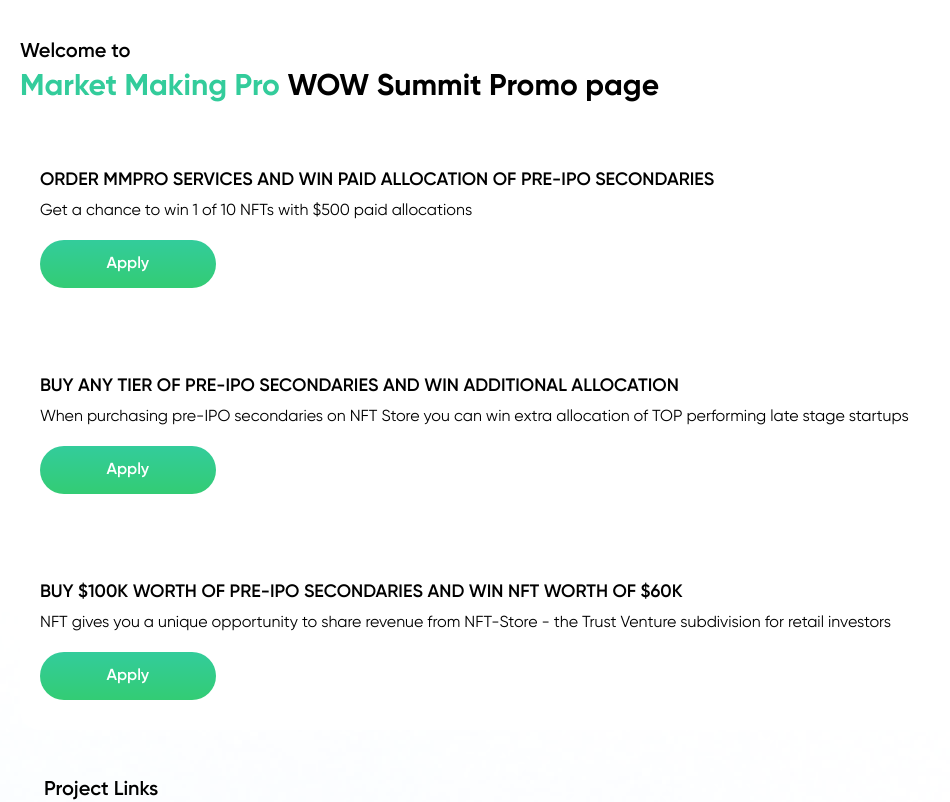
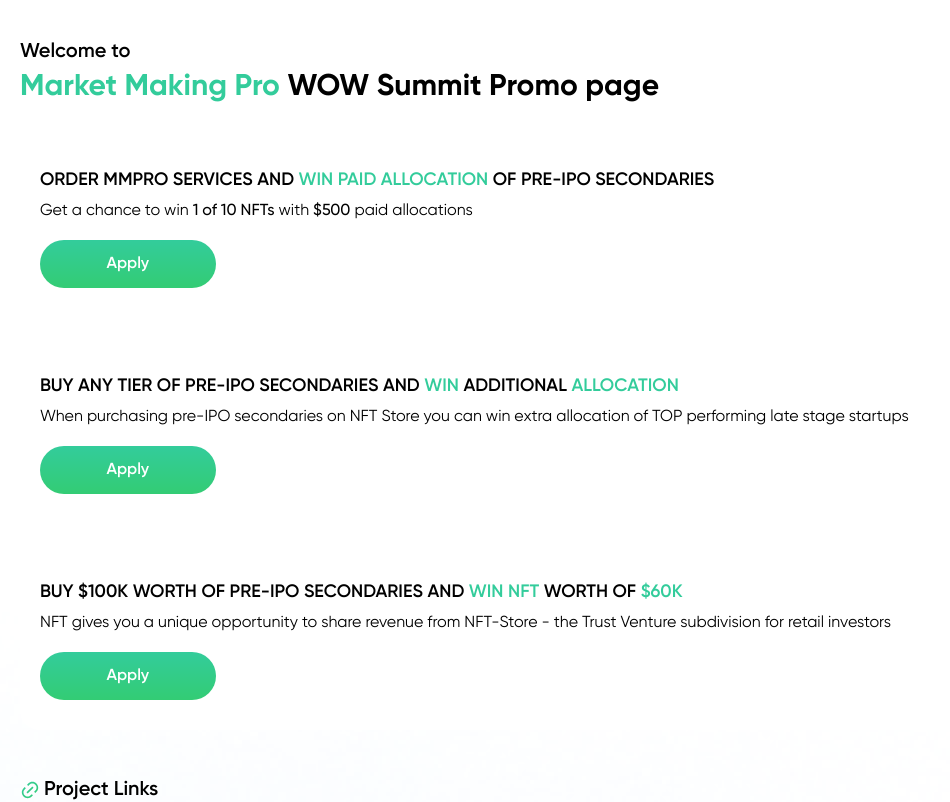
Before and after one commit to GeorgeDeyneka/MMPRO_layout, a Nuxt app: page / in a window 1280 px wide. Shown: the top 802 px of the page, without its empty margins (0-950 px from the left). Built offline with nearby package versions, Linux system fonts and the light colour scheme.

Commit message:
Fix card components

```diff
--- a/assets/scss/style.scss
+++ b/assets/scss/style.scss
@@ -1,11 +1,21 @@
 @import "./reset.scss";
+@import "./variables.scss";
 @import "./typography.scss";
-@import "./variables.scss";
 
 body {
   font-family: Gilroy;
 }
 
-.green-span {
-  color: var(--green-gradient-from);
+.card {
+  background-color: var(--white);
+  border-radius: 20px;
+  padding: 28px 20px 20px;
+
+  &__subtitle {
+    text-transform: uppercase;
+  }
+
+  &__paragraph {
+    padding: 9px 0;
+  }
 }
--- a/assets/scss/typography.scss
+++ b/assets/scss/typography.scss
@@ -59,3 +59,11 @@
   font-weight: 600;
   line-height: 150%;
 }
+
+.p-strong {
+  font-weight: 500;
+}
+
+.green-span {
+  color: var(--green-gradient-from);
+}
--- a/components/TheCard.vue
+++ /dev/null
@@ -1,47 +0,0 @@
-<script setup lang="ts">
-export interface CardData {
-  title: string;
-  text: string;
-  routeTo: string;
-}
-
-const router = useRouter();
-const props = defineProps<{
-  cardData: CardData;
-}>();
-
-const redirect = (route: string) => router.push(route);
-</script>
-
-<template>
-  <li class="card">
-    <h4 class="card__subtitle">
-      {{ cardData.title }}
-    </h4>
-
-    <p class="card__paragraph">
-      {{ cardData.text }}
-    </p>
-
-    <TheButton
-      text="Apply"
-      @click="cardData.routeTo ? redirect(cardData.routeTo) : null"
-    />
-  </li>
-</template>
-
-<style lang="scss" scoped>
-.card {
-  background-color: var(--white);
-  border-radius: 20px;
-  padding: 28px 20px 20px;
-
-  &__subtitle {
-    text-transform: uppercase;
-  }
-
-  &__paragraph {
-    padding: 9px 0;
-  }
-}
-</style>
--- /dev/null
+++ b/components/cards/TheBecomeCard.vue
@@ -0,0 +1,25 @@
+<script lang="ts" setup>
+const router = useRouter();
+
+const redirect = (route: string) => router.push(route);
+</script>
+
+<template>
+  <li class="card">
+    <h4 class="card__subtitle">
+      Buy $100K worth of pre-IPO secondaries and
+      <span class="green-span"> win NFT </span>
+      worth of
+      <span class="green-span"> $60K </span>
+    </h4>
+
+    <p class="card__paragraph">
+      NFT gives you a unique opportunity to share revenue from NFT-Store - the
+      Trust Venture subdivision for retail investors
+    </p>
+
+    <TheButton text="Apply" @click="redirect('/become')" />
+  </li>
+</template>
+
+<style lang="scss" scoped></style>
--- /dev/null
+++ b/components/cards/TheBuyCard.vue
@@ -0,0 +1,25 @@
+<script lang="ts" setup>
+const router = useRouter();
+
+const redirect = (route: string) => router.push(route);
+</script>
+
+<template>
+  <li class="card">
+    <h4 class="card__subtitle">
+      Buy any tier of pre-IPO secondaries and
+      <span class="green-span"> win </span>
+      additional
+      <span class="green-span"> allocation </span>
+    </h4>
+
+    <p class="card__paragraph">
+      When purchasing pre-IPO secondaries on NFT Store you can win extra
+      allocation of TOP performing late stage startups
+    </p>
+
+    <TheButton text="Apply" @click="redirect('/buy')" />
+  </li>
+</template>
+
+<style lang="scss" scoped></style>
--- /dev/null
+++ b/components/cards/TheOrderCard.vue
@@ -0,0 +1,27 @@
+<script lang="ts" setup>
+const router = useRouter();
+
+const redirect = (route: string) => router.push(route);
+</script>
+
+<template>
+  <li class="card">
+    <h4 class="card__subtitle">
+      Order MMPro services and
+      <span class="green-span"> win paid allocation </span>
+      of pre-IPO secondaries
+    </h4>
+
+    <p class="card__paragraph">
+      Get a chance to win
+      <strong class="p-strong"> 1 of 10 NFTs </strong>
+      with
+      <strong class="p-strong"> $500 </strong>
+      paid allocations
+    </p>
+
+    <TheButton text="Apply" @click="redirect('/order')" />
+  </li>
+</template>
+
+<style lang="scss" scoped></style>
--- /dev/null
+++ b/components/icons/TheIconLink.vue
@@ -0,0 +1,33 @@
+<template>
+  <svg
+    class="icon"
+    viewBox="0 0 20 20"
+    xmlns="http://www.w3.org/2000/svg"
+  >
+    <path
+      d="M15.3034 12.9467L14.125 11.7667L15.3034 10.5883C15.6931 10.202 16.0026 9.74258 16.2143 9.23633C16.4259 8.73008 16.5355 8.18701 16.5367 7.6383C16.5379 7.08959 16.4307 6.54605 16.2213 6.03888C16.0118 5.53171 15.7043 5.0709 15.3163 4.6829C14.9283 4.2949 14.4675 3.98736 13.9603 3.77794C13.4531 3.56851 12.9096 3.46132 12.3609 3.46252C11.8122 3.46372 11.2691 3.57329 10.7629 3.78494C10.2566 3.99658 9.79716 4.30614 9.41086 4.69583L8.23253 5.875L7.05336 4.69666L8.23336 3.51833C9.32738 2.42431 10.8112 1.8097 12.3584 1.8097C13.9055 1.8097 15.3893 2.42431 16.4834 3.51833C17.5774 4.61235 18.192 6.09616 18.192 7.64333C18.192 9.19051 17.5774 10.6743 16.4834 11.7683L15.3034 12.9467ZM12.9467 15.3033L11.7675 16.4817C10.6735 17.5757 9.18971 18.1903 7.64253 18.1903C6.09536 18.1903 4.61155 17.5757 3.51753 16.4817C2.42351 15.3876 1.8089 13.9038 1.8089 12.3567C1.8089 10.8095 2.42351 9.32568 3.51753 8.23166L4.6967 7.05333L5.87503 8.23333L4.6967 9.41166C4.307 9.79796 3.99745 10.2574 3.7858 10.7637C3.57416 11.2699 3.46459 11.813 3.46339 12.3617C3.46219 12.9104 3.56937 13.4539 3.7788 13.9611C3.98823 14.4683 4.29577 14.9291 4.68377 15.3171C5.07176 15.7051 5.53257 16.0126 6.03974 16.2221C6.54692 16.4315 7.09046 16.5387 7.63917 16.5375C8.18788 16.5363 8.73094 16.4267 9.23719 16.2151C9.74344 16.0034 10.2029 15.6939 10.5892 15.3042L11.7675 14.1258L12.9467 15.3033ZM12.3567 6.46416L13.5359 7.64333L7.64336 13.535L6.4642 12.3567L12.3567 6.46416Z"
+      fill="url(#paint0_linear_650_465)"
+    />
+    <defs>
+      <linearGradient
+        id="paint0_linear_650_465"
+        x1="1.8089"
+        y1="1.8097"
+        x2="18.1895"
+        y2="18.1928"
+        gradientUnits="userSpaceOnUse"
+      >
+        <stop stop-color="#33CC9B" />
+        <stop offset="1" stop-color="#33CC74" />
+      </linearGradient>
+    </defs>
+  </svg>
+</template>
+
+<style lang="scss" scoped>
+.icon {
+  width: 20px;
+  height: 20px;
+  fill: none;
+}
+</style>
--- a/pages/index.vue
+++ b/pages/index.vue
@@ -1,22 +1,5 @@
 <script setup lang="ts">
-const cardsData = [
-  {
-    title:
-      "Order MMPro services and win paid allocation of pre-IPO secondaries",
-    text: "Get a chance to win 1 of 10 NFTs with $500 paid allocations",
-    routeTo: "/order",
-  },
-  {
-    title: "Buy any tier of pre-IPO secondaries and win additional allocation",
-    text: "When purchasing pre-IPO secondaries on NFT Store you can win extra allocation of TOP performing late stage startups",
-    routeTo: "/buy",
-  },
-  {
-    title: "Buy $100K worth of pre-IPO secondaries and win NFT worth of $60K",
-    text: "NFT gives you a unique opportunity to share revenue from NFT-Store - the Trust Venture subdivision for retail investors",
-    routeTo: "/become",
-  },
-];
+import TheIconLink from "~/components/icons/TheIconLink.vue";
 
 const btnsData = [
   {
@@ -49,11 +32,16 @@
     </div>
 
     <ul class="welcome__cards">
-      <TheCard v-for="(card, i) of cardsData" :card-data="card" :key="i" />
+      <CardsTheOrderCard />
+      <CardsTheBuyCard />
+      <CardsTheBecomeCard />
     </ul>
 
     <div class="welcome__links links">
-      <h3 class="links__title">Project Links</h3>
+      <div class="links__title-wrapper">
+        <TheIconLink />
+        <h3 class="links__title">Project Links</h3>
+      </div>
 
       <div class="links__list">
         <TheLinkButton
@@ -84,7 +72,13 @@
 
 .links {
   &__title {
-    padding: 18px 24px;
+    padding: 18px 0;
+
+    &-wrapper {
+      display: flex;
+      align-items: center;
+      gap: 4px;
+    }
   }
 
   &__list {
```
Also changed, not shown: assets/images/link.svg (deleted), 1 other file (tests, documents, lock files or other folders).
